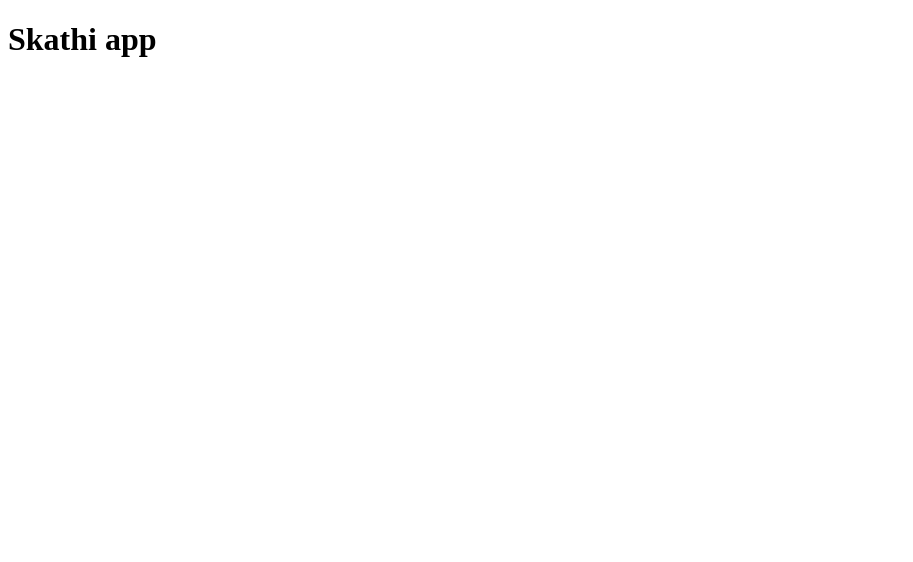
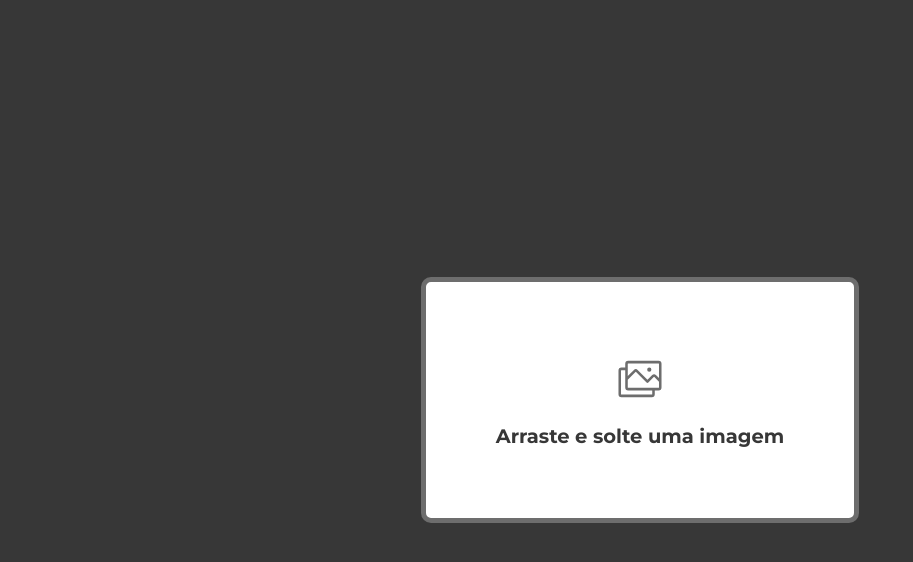
Before and after one commit to MVinicius43/skathi, a React (Vite) app: page / in a window 1280 px wide. Shown: the top 562 px of the page, without its empty margins (0-913 px from the left). Built offline with nearby package versions, Linux system fonts and the light colour scheme.

Commit message:
feat: globalStyles and DropBox component

```diff
--- a/index.html
+++ b/index.html
@@ -2,8 +2,16 @@
 <html lang="en">
   <head>
     <meta charset="UTF-8" />
+    <link rel="preconnect" href="https://fonts.googleapis.com" />
+    <link rel="preconnect" href="https://fonts.gstatic.com" crossorigin />
+
     <link rel="icon" type="image/svg+xml" href="/vite.svg" />
+
+
+    <link href="https://fonts.googleapis.com/css2?family=Montserrat:ital,wght@0,100..900;1,100..900&display=swap" rel="stylesheet" />
+
     <meta name="viewport" content="width=device-width, initial-scale=1.0" />
+
     <title>Skathi</title>
   </head>
   <body>
--- a/package.json
+++ b/package.json
@@ -10,8 +10,11 @@
     "preview": "vite preview"
   },
   "dependencies": {
+    "@phosphor-icons/react": "^2.0.15",
     "react": "^18.2.0",
-    "react-dom": "^18.2.0"
+    "react-dom": "^18.2.0",
+    "react-dropzone": "^14.2.3",
+    "styled-components": "^6.1.8"
   },
   "devDependencies": {
     "@rocketseat/eslint-config": "^2.1.0",
--- a/src/App.tsx
+++ b/src/App.tsx
@@ -1,3 +1,11 @@
+import { DropBox } from './pages/DropBox'
+import { GlobalStyle } from './styles/global'
+
 export function App() {
-  return <h1>Skathi app</h1>
+  return (
+    <div>
+      <GlobalStyle />
+      <DropBox />
+    </div>
+  )
 }
--- /dev/null
+++ b/src/pages/DropBox/index.tsx
@@ -0,0 +1,61 @@
+import { ArrowCircleUp, Images } from '@phosphor-icons/react'
+import { useCallback, useState } from 'react'
+import { useDropzone, FileWithPath } from 'react-dropzone'
+import {
+  DropBoxContainer,
+  Container,
+  DragAndDropText,
+  DropInput,
+  DropBoxDragActive,
+} from './style'
+
+export function DropBox() {
+  const [paths, setPaths] = useState<string[]>([])
+
+  const onDrop = useCallback((files: FileWithPath[]) => {
+    setPaths(files.map((file) => URL.createObjectURL(file)))
+  }, [])
+
+  const { getRootProps, getInputProps, isDragActive } = useDropzone({ onDrop })
+
+  return (
+    <Container>
+      <DropBoxContainer {...getRootProps()} isDragActive={isDragActive}>
+        <DropInput {...getInputProps()} />
+        {isDragActive ? (
+          <DropBoxDragActive>
+            <ArrowCircleUp
+              size={54}
+              color="#6d6d6d"
+              weight="fill"
+              alt="ArrowCircleUp"
+            />
+            <DragAndDropText>Solte suas imagens para upload</DragAndDropText>
+          </DropBoxDragActive>
+        ) : (
+          <>
+            <Images size={54} color="#6d6d6d" weight="light" alt="Images" />
+            <DragAndDropText>Arraste e solte uma imagem</DragAndDropText>
+          </>
+        )}
+      </DropBoxContainer>
+    </Container>
+  )
+}
+
+// <div {...getRootProps()}>
+//   <input {...getInputProps()} />
+//   {isDragActive ? (
+//     <p>Drop the files here ...</p>
+//   ) : paths.length > 0 ? (
+//     paths.map((path) => {
+//       return (
+//         <div key={path} style={{ display: 'flex', flexDirection: 'row' }}>
+//           <img src={path} alt="teste" width={200} height={200} />
+//         </div>
+//       )
+//     })
+//   ) : (
+//     <p>Drag 'n' drop some files here, or click to select files</p>
+//   )}
+// </div>
--- /dev/null
+++ b/src/pages/DropBox/style.ts
@@ -0,0 +1,65 @@
+import styled, { css } from 'styled-components'
+
+type DropBoxContainerProps = {
+  isDragActive: boolean
+}
+
+export const Container = styled.div`
+  display: flex;
+  align-items: center;
+  justify-content: center;
+
+  height: 100vh;
+`
+
+export const DropInput = styled.input``
+
+export const DropBoxContainer = styled.div<DropBoxContainerProps>`
+  background: #ffffff;
+  border-radius: 10px;
+  border: 5px solid #6d6d6d;
+
+  display: flex;
+  flex-direction: column;
+  align-items: center;
+  justify-content: center;
+  gap: 18px;
+
+  font-size: 13px;
+
+  cursor: pointer;
+
+  &:hover {
+    background: #d5d5d5;
+    margin: 15px;
+    border-radius: 10px;
+    border: 2px dashed #6d6d6d;
+  }
+
+  ${({ isDragActive }) =>
+    !isDragActive &&
+    css`
+      padding: 70px;
+    `};
+`
+
+export const DropBoxDragActive = styled.div`
+  background: #d5d5d5;
+  padding: 70px;
+  margin: 15px;
+  border-radius: 10px;
+  border: 2px dashed #6d6d6d;
+
+  display: flex;
+  flex-direction: column;
+  align-items: center;
+  justify-content: center;
+
+  gap: 18px;
+
+  font-size: 13px;
+
+  cursor: pointer;
+`
+
+export const DragAndDropText = styled.h2``
--- /dev/null
+++ b/src/styles/global.ts
@@ -0,0 +1,23 @@
+import { createGlobalStyle } from 'styled-components'
+
+export const GlobalStyle = createGlobalStyle`
+  * {
+    margin: 0;
+    padding: 0;
+    box-sizing: border-box;
+  }
+
+  :focus {
+    outline: 0;
+  }
+
+  body {
+    background-color: #373737;
+    color: #373737;
+    -webkit-font-smoothing: antialiased;
+  }
+
+  body, input, textarea, button {
+    font: 400 1rem Montserrat, sans-serif;
+  }
+`
```
Also changed, not shown: 1 other file (tests, documents, lock files or other folders).
